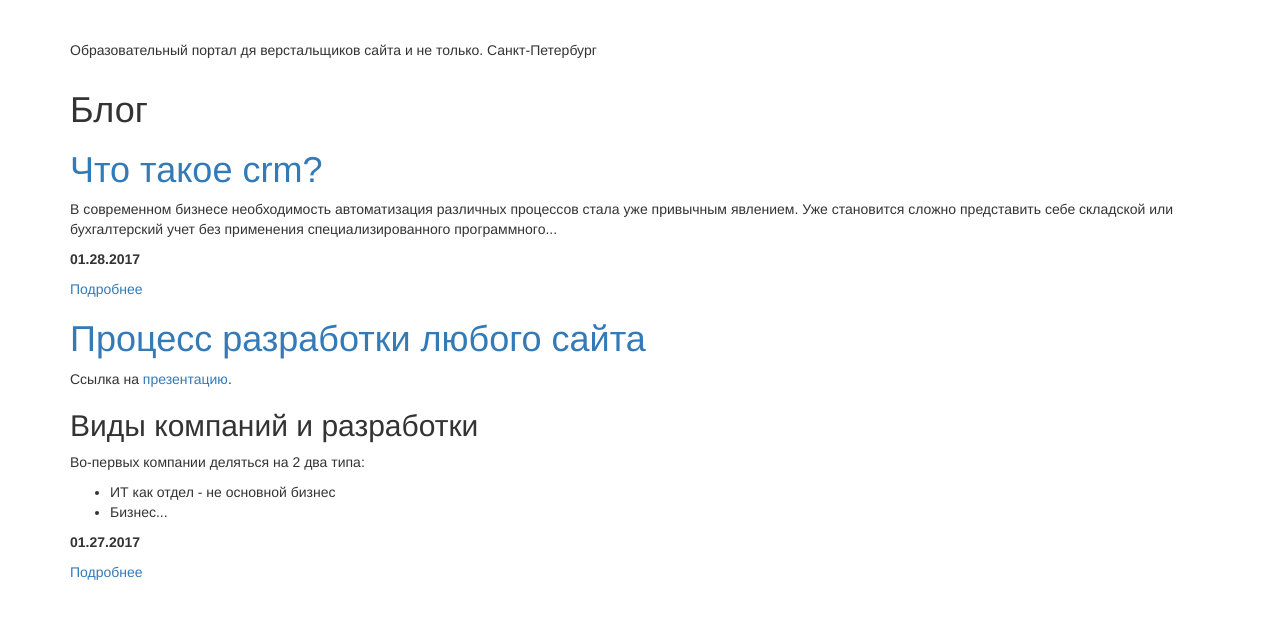
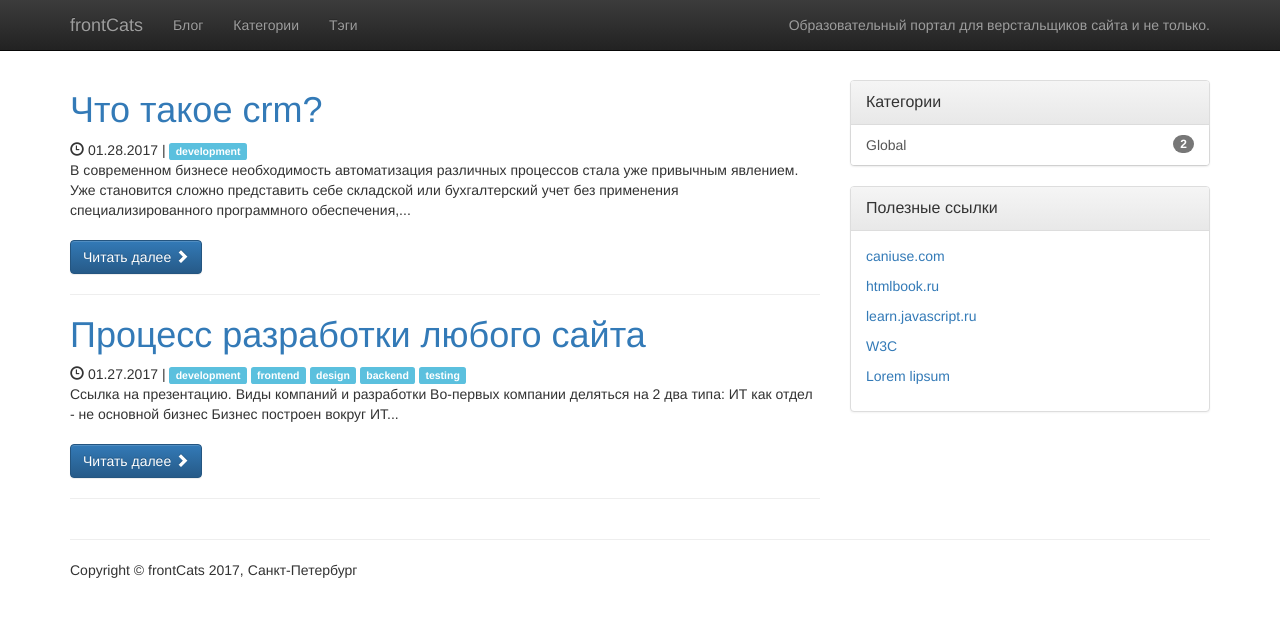
Before and after one commit to ennett50/frontcats.github.io, a Jekyll site: the page built from blog/index.html, in a window 1280 px wide. Shown: the top 619 px of the page. Built offline with Jekyll 4.4.1, drawn with Linux system fonts in a browser that asks for light colours; the list of posts is cut into pages by our own code.

Commit message:
finish new design blog

```diff
--- a/_config.yml
+++ b/_config.yml
@@ -16,13 +16,14 @@
 title: Frontcats - сайт в разработке
 email: ennet@mail.ru
 description: > # this means to ignore newlines until "baseurl:"
-  Образовательный портал дя верстальщиков сайта и не только. Санкт-Петербург
+  Образовательный портал для верстальщиков сайта и не только.
 baseurl: "" # the subpath of your site, e.g. /blog
 url: "" # the base hostname & protocol for your site, e.g. http://example.com
 twitter_username: ennett50
 github_username:  ennett50
 
-
+paginate: 1
+paginate_path: "/blog/page:num/"
 # Build settings
 markdown: kramdown
 theme: minima
--- a/_layouts/default.html
+++ b/_layouts/default.html
@@ -10,7 +10,7 @@
     <script src="http://html5shiv.googlecode.com/svn/trunk/html5.js"></script>
     <![endif]-->
     <link rel="stylesheet" type="text/css" href="http://fonts.googleapis.com/css?family=PT+Sans+Narrow:regular,bold">
-    <link rel="stylesheet" type="text/css" href="/style.css" />
+    <link rel="stylesheet" type="text/css" href="/css/style.css" />
     <link rel="alternate" type="application/rss+xml" title="{{ site.name }} - {{ site.description }}" href="{{ site.baseurl }}/feed.xml" />
 
 </head>
--- a/_layouts/inner.html
+++ b/_layouts/inner.html
@@ -15,38 +15,110 @@
     <!-- Optional theme -->
     <link rel="stylesheet" href="https://maxcdn.bootstrapcdn.com/bootstrap/3.3.7/css/bootstrap-theme.min.css" integrity="sha384-rHyoN1iRsVXV4nD0JutlnGaslCJuC7uwjduW9SVrLvRYooPp2bWYgmgJQIXwl/Sp" crossorigin="anonymous">
     <script type="text/javascript" src="/js/jquery-1.9.1.min.js"></script>
+    <script type="text/javascript" src="/js/jquery.toc.js"></script>
+    <script type="text/javascript" src="/js/blog.js"></script>
     <!-- Latest compiled and minified JavaScript -->
     <script src="https://maxcdn.bootstrapcdn.com/bootstrap/3.3.7/js/bootstrap.min.js" integrity="sha384-Tc5IQib027qvyjSMfHjOMaLkfuWVxZxUPnCJA7l2mCWNIpG9mGCD8wGNIcPD7Txa" crossorigin="anonymous"></script>
     <link rel="alternate" type="application/rss+xml" title="{{ site.name }} - {{ site.description }}" href="{{ site.baseurl }}/feed.xml" />
 
-    <link rel="stylesheet" type="text/css" href="/test.css" />
+    <link rel="stylesheet" type="text/css" href="/css/blog.css" />
 
 </head>
 
 <body>
-<div class="wrapper-masthead">
+<div class="js-top btn btn-primary btn-top">Наверх</div>
+<!-- Navigation -->
+<nav class="navbar navbar-inverse navbar-fixed-top" role="navigation">
     <div class="container">
-        <header class="masthead clearfix">
-            <a href="{{ site.baseurl }}/" class="site-avatar"><img src="{{ site.avatar }}" /></a>
+        <!-- Brand and toggle get grouped for better mobile display -->
+        <div class="navbar-header">
+            <button type="button" class="navbar-toggle" data-toggle="collapse" data-target="#bs-example-navbar-collapse-1">
+                <span class="icon-bar"></span>
+                <span class="icon-bar"></span>
+                <span class="icon-bar"></span>
+            </button>
+            <a class="navbar-brand" href="/">frontCats</a>
+        </div>
+        <!-- Collect the nav links, forms, and other content for toggling -->
+        <div class="collapse navbar-collapse" id="bs-example-navbar-collapse-1">
+            <ul class="nav navbar-nav">
+                <li>
+                    <a href="/blog">Блог</a>
+                </li>
+                <li>
+                    <a href="/blog/categories">Категории</a>
+                </li>
+                <li>
+                    <a href="/blog/tags">Тэги</a>
+                </li>
+            </ul>
+            <ul class="nav navbar-nav navbar-right">
+                <li class="navbar-text">
+                    {{ site.description }}
+                </li>
+            </ul>
+        </div>
+        <!-- /.navbar-collapse -->
+    </div>
+    <!-- /.container -->
+</nav>
 
-            <div class="site-info">
-                <h1 class="site-name"><a href="{{ site.baseurl }}/">{{ site.name }}</a></h1>
-                <p class="site-description">{{ site.description }}</p>
+
+<div class="container">
+    <div class="row">
+        <div class="col-lg-8">
+            {{ content }}
+        </div>
+        <div class="col-md-4">
+            <ul class="toc"></ul>
+            <div class="panel panel-default">
+                <div class="panel-heading">
+                    <div class="panel-title">Категории</div>
+                </div>
+                <div class="list-group">
+
+                    {% assign categories_list = site.categories %}
+                    {% if categories_list.first[0] == null %}
+                    {% for category in categories_list %}
+                    <a href="/blog/categories/#{{ category | downcase }}" class="list-group-item">
+                        <span class="badge">{{ site.tags[category].size }}</span>
+                        {{ category | capitalize }}</a>
+                    {% endfor %}
+                    {% else %}
+                    {% for category in categories_list %}
+                    <a href="/blog/categories#{{ category[0] | downcase }}" class="list-group-item">
+                        <span class="badge">{{ category[1].size }}</span>
+                        {{ category[0] | capitalize }}</a>
+                    {% endfor %}
+                    {% endif %}
+                    {% assign categories_list = nil %}
+
+                </div>
             </div>
-        </header>
+            <div class="panel panel-default">
+                <div class="panel-heading">
+                    <div class="panel-title">Полезные ссылки</div>
+                </div>
+                <div class="panel-body">
+                   <p><a href="http://caniuse.com" target="_blank">caniuse.com</a></p>
+                   <p><a href="http://htmlbook.ru" target="_blank">htmlbook.ru</a></p>
+                   <p><a href="http://learn.javascript.ru" target="_blank">learn.javascript.ru</a></p>
+                   <p><a href="https://www.w3.org/" target="_blank">W3C</a></p>
+                   <p><a href="http://ru.lipsum.com/" target="_blank">Lorem lipsum</a></p>
+                </div>
+            </div>
+        </div>
     </div>
-</div>
-
-<div id="main" role="main" class="container">
-    {{ content }}
-</div>
-
-<div class="wrapper-footer">
-    <div class="container">
-        <footer class="footer">
-
-        </footer>
-    </div>
+    <hr/>
+    <!-- Footer -->
+    <footer>
+        <div class="row">
+            <div class="col-lg-12">
+                <p>Copyright &copy; frontCats 2017, Санкт-Петербург</p>
+            </div>
+        </div>
+        <!-- /.row -->
+    </footer>
 </div>
 
 </body>
--- a/_posts/2017-01-27-development-process.html
+++ b/_posts/2017-01-27-development-process.html
@@ -1,8 +1,9 @@
 ---
 layout: post
-permalink: /development-process/
+permalink: /blog/development-process/
 date:   27.01.2017
-categories: global
+categories: Global
+tags: [development, frontend, design, backend, testing]
 title: Процесс разработки любого сайта
 ---
 <p>Ссылка на <a href="/development-process-presentation/" target="_blank">презентацию</a>.</p>
@@ -121,11 +122,11 @@ title: Процесс разработки любого сайта
 <p>Работа над прототипом помогает заказчику понять и сформулировать требования и ожидания от проекта.</p>
 <p>Прототип делает более понятным этап дизайна, ведь имея подробные схемы всех страниц сайта, в которых продумано расположение элементов и система навигации, отрисовать макеты будет гораздо проще и быстрее.  </p>
 <p>Чаще всего эти занимаются <b>проектировщики интерфейсов</b>, <b>UI/Ux дизайнеры</b></p>
-<h3>UX - user experience </h3>
+<h4>UX - user experience </h4>
 <p>UX дизайн, или дизайн пользовательского опыта, это процесс, с помощью которого определяется необходимость.</p>
 <p>Дизайн пользовательского интерфейса = Визуальный дизайн + Дизайн взаимодействия. UX дизайнер, скорее будет разрабатывать потоки пользователей, шаги, которые пользователь предпримет, чтобы, например, подписаться на рассылку. Каким шагам они будут следовать и как они поймут, что всё удалось?</p>
 
-<h3>UI - user interface </h3>
+<h4>UI - user interface </h4>
 <p>UI дизайнер усовершенствует эти взаимодействия добавляя цвет и подчеркивая оригинальный дизайн, давая им подсказки, и показывая направление к новостной рассылке.</p>
 <blockquote>UX делает интерфейсы полезными.
 
--- a/_posts/2017-01-28-crm.html
+++ b/_posts/2017-01-28-crm.html
@@ -1,10 +1,16 @@
 ---
 layout: post
-permalink: /development-crm/
+permalink: /blog/development-crm/
 date:   28.01.2017
-categories: global
+categories: Global
+tags: [development]
 title: Что такое crm?
 ---
+
+
+
+
+
 <p>
     В современном бизнесе необходимость автоматизация различных процессов стала уже привычным явлением. Уже становится сложно представить себе складской или бухгалтерский учет без применения специализированного программного обеспечения, торговые представители используют специальные приложения для оформления и отправки заказа в офис прямо с плашнета или мобильного телефона, достаточно большая часть заказов приходит с сайта уже в виде готовых к обработке документов. Но при этом взаимоотношения с клиентами, по крайней мере, в среднем и малом бизнесе, почему-то очень часто ведутся без внедрения автоматизации и достаточного внимания к учету.</p>
 <p>Что происходит, если работа отдела продаж ведется без системы учета? Каждый менеджер по продажам работает так, как ему удобнее, ведет фиксацию звонков, других видов взаимодействия с клиентами по собственному усмотрению: кто-то – на бумаге, кто-то – в Excel таблицах, а кто-то вообще не считает нужным фиксировать процесс своей работы</p>
--- a/blog.html
+++ /dev/null
@@ -1,23 +0,0 @@
----
-layout: page
-title: Блог
-date:   27.01.2017
-permalink: /blog/
----
-
-
-<div class="posts">
-    {% for post in site.posts %}
-    <article class="post">
-
-        <h1><a href="{{ site.baseurl }}{{ post.url }}">{{ post.title }}</a></h1>
-
-        <div class="entry">
-            {{ post.content  | truncatewords: 25 }}
-        </div>
-        <p><b>{{ post.date | date: "%m.%d.%Y" }}</b></p>
-
-        <a href="{{ site.baseurl }}{{ post.url }}" class="read-more">Подробнее</a>
-    </article>
-    {% endfor %}
-</div>
--- /dev/null
+++ b/blog/index.html
@@ -0,0 +1,58 @@
+---
+layout: inner
+title: Блог
+
+---
+
+<div class="posts">
+    {% for post in site.posts %}
+    <div class="post">
+        <h1 class="post-title">
+            <a href="{{ site.baseurl }}{{ post.url }}">
+                {{ post.title }}
+            </a>
+        </h1>
+
+        <span class="post-date">
+            <span class="glyphicon glyphicon-time"></span>
+            {{ post.date | date: "%m.%d.%Y" }}
+        </span>
+        {% if post.tags %} |
+        {% for tag in post.tags %}
+        <a href="{{ site.baseurl }}/blog/tags/#{{ tag | slugify }}" class="label label-info">{{ tag }}</a>
+        {% endfor %}
+        {% endif %}
+
+        <article>
+            {{ post.content | strip_html | truncatewords: 25 }}
+            <br/> <br/>
+            <div class="post-more">
+
+                <a href="{{ site.baseurl }}{{ post.url }}" class="btn btn-primary">
+                    Читать далее
+                    <i class="glyphicon glyphicon-chevron-right"></i>
+                </a>
+            </div>
+
+        </article>
+        <hr/>
+    </div>
+    {% endfor %}
+</div>
+
+<!--<div class="pagination">-->
+<!--{% if paginator.next_page %}-->
+<!--<a class="pagination-item older" href="{{ site.baseurl }}/blog/page{{paginator.next_page}}">Older</a>-->
+<!--{% else %}-->
+<!--<span class="pagination-item older">Older</span>-->
+<!--{% endif %}-->
+<!--{% if paginator.previous_page %}-->
+<!--{% if paginator.page == 2 %}-->
+<!--<a class="pagination-item newer" href="{{ site.baseurl }}/blog/">Newer</a>-->
+<!--{% else %}-->
+<!--<a class="pagination-item newer" href="{{ site.baseurl }}/blog/page{{paginator.previous_page}}">Newer</a>-->
+<!--{% endif %}-->
+<!--{% else %}-->
+<!--<span class="pagination-item newer">Newer</span>-->
+<!--{% endif %}-->
+<!--</div>-->
--- /dev/null
+++ b/css/blog.css
@@ -0,0 +1,17 @@
+body {
+  padding-top: 70px;
+}
+.tags-expo :target:before {
+  content: "";
+  display: block;
+  height: 70px;
+  margin: -70px 0 0;
+}
+.btn-top {
+  bottom: 3%;
+  z-index: 10;
+  cursor: pointer;
+  display: none;
+  position: fixed;
+  right: 1%;
+}
--- /dev/null
+++ b/js/blog.js
@@ -0,0 +1,15 @@
+var top_show = 150; // В каком положении полосы прокрутки начинать показ кнопки "Наверх"
+$(document).ready(function () {
+	var btn = $('.js-top');
+	$(window).scroll(function () { // При прокрутке попадаем в эту функцию
+		/* В зависимости от положения полосы прокрукти и значения top_show, скрываем или открываем кнопку "Наверх" */
+		if ($(this).scrollTop() > top_show) btn.fadeIn();
+		else btn.fadeOut();
+	});
+	btn.click(function () { // При клике по кнопке "Наверх" попадаем в эту функцию
+		/* Плавная прокрутка наверх */
+		$('body, html').animate({
+			scrollTop: 0
+		});
+	});
+});
```
Also changed, not shown: _layouts/post.html (+22 -6 lines), blog/categories.html (added, +28 -0 lines), blog/tags.html (added, +28 -0 lines), css/style.scss (renamed from style.scss), css/test.css (renamed from test.css), js/jquery.toc.js (added).
